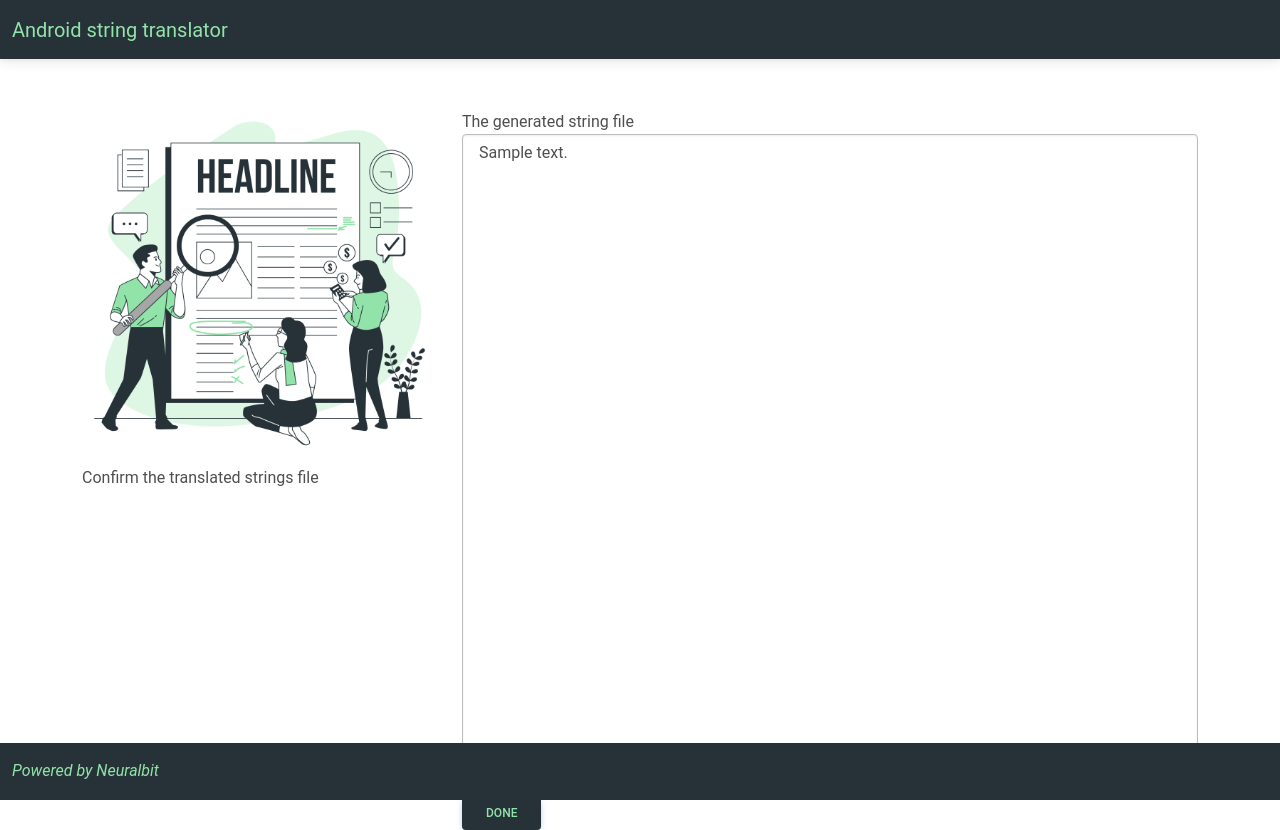
After one commit to NormanGadenya/android-string-translator, a Django app: template translate/templates/translate/edit_generated.html in a window 1280 px wide. The commit adds this page. Run offline with Django 4.2, Linux system fonts and the light colour scheme; the template is opened without the code that fills it: most values are stand-ins (such as "Sample title", 1, 10 or a date in 2020).

Commit message:
Processing page fix to redirect only when the file has been 100% processed Save both old and new files Redirect to the edit page where one can edit the generated string.xml file

```diff
--- a/translate/models.py
+++ b/translate/models.py
@@ -18,7 +18,8 @@ class Session(models.Model):
     source = models.CharField(max_length=10)
     destination = models.CharField(max_length=10)
     date_initiated = models.DateTimeField(default=timezone.now)
-    file_name = models.CharField(max_length=100, default='')
+    old_file_name = models.CharField(max_length=100, default='')
+    new_file_name = models.CharField(max_length=100, default='')
 
 
 class FileStatus(models.Model):
--- /dev/null
+++ b/translate/templates/translate/edit_generated.html
@@ -0,0 +1,24 @@
+{% extends "translate/base.html" %}
+{% block content %}
+{% load static %}
+    <section  style="margin-top:50px" >
+        <div class="container">
+            <div class="row">
+                <div class="col-4">
+                    <img src="{% static 'translate/images/editorial_commision-bro.png' %}" width="100%">
+                    <p>Confirm the translated strings file</p>
+                </div>
+                <div class="col-8">
+                    <form method="POST">
+                        {% csrf_token %}
+                        <div class="form-group">
+                            <label for="string_text_area">The generated string file</label>
+                            <textarea class="form-control" id="string_text_area" name="string_text" rows="25"> {{ translated_content }}</textarea>
+                            <button class="btn btn-primary" type="submit" style="margin-top:10px;background-color:#263238;color:#92E3A9">Done</button>
+                        </div>
+                    </form>
+                </div>
+            </div>
+        </div>
+    </section>
+{% endblock content %}
--- a/translate/templates/translate/index.html
+++ b/translate/templates/translate/index.html
@@ -30,7 +30,7 @@
                         <p style="font-size:20px">Upload the xml file</p>
                     </div>
                     <div class="col" >
-                        <input class="form-control" type="file" id="string_file" style="background-color:#F5F5F5;color:#263238; border:1px solid #263238;" required name="string_file">
+                        <input class="form-control" accept="text/xml" type="file" id="string_file" style="background-color:#F5F5F5;color:#263238; border:1px solid #263238;" required name="string_file">
 
                     </div>
                 </div>
--- a/translate/templates/translate/processing.html
+++ b/translate/templates/translate/processing.html
@@ -41,8 +41,8 @@
                     var fileProgressBar = document.getElementById("fileProgressBar");
                     fileProgressBar.style.width = response.status + "%";
                     fileProgressBar.innerHTML = response.status + '%';
-                    if (response.status = 100){
-                        window.location.href = "{% url 'completed' fileName %}";
+                    if (response.status == 100){
+                        window.location.href = "{% url 'edit_translated' fileName %}";
                     }
                 },
                 error: function(response){
--- a/translate/urls.py
+++ b/translate/urls.py
@@ -5,5 +5,5 @@ urlpatterns = [
     path('', views.home, name='home'),
     path('processing/<int:pk>/', views.processing, name='processing'),
     path('file_status/<str:fileName>/', views.get_file_status, name='file_status'),
-    path('completed/<str:fileName>/', views.completed, name='completed')
+    path('edit/<str:fileName>/', views.edit_generated, name='edit_translated')
 ]
```
Also changed, not shown: translate/views.py (+25 -10 lines), translate/static/translate/images/editorial_commision-bro.png (added).
